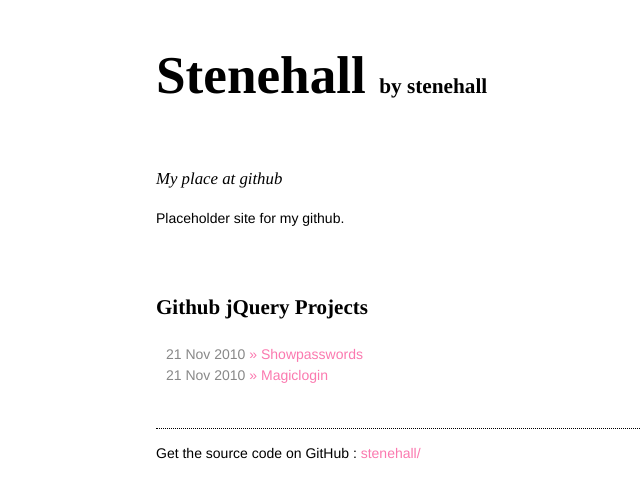
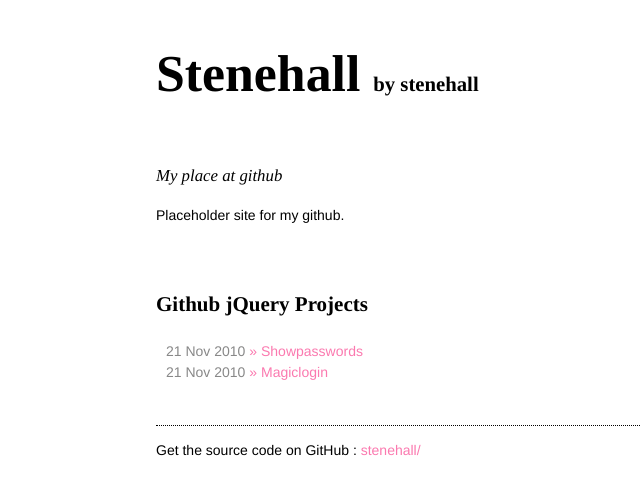
Before and after one commit to stenehall/old.stenehall.github.com, a Jekyll site: the page built from index.md, in a window 1280 px wide. Shown: the top 498 px of the page, without its empty margins (134-774 px from the left). Built offline with Jekyll 4.4.1, drawn with Linux system fonts in a browser that asks for light colours; nearby versions of some CDN libraries.

Commit message:
Trying to clean up textile a bit

```diff
--- a/media/css/style.css
+++ b/media/css/style.css
@@ -28,7 +28,7 @@
 	}
 
 h1 {
-	font-size: 3.8em;
+	font-size: 3.7em;
 	margin-bottom: 3px;
 	}
 
```
